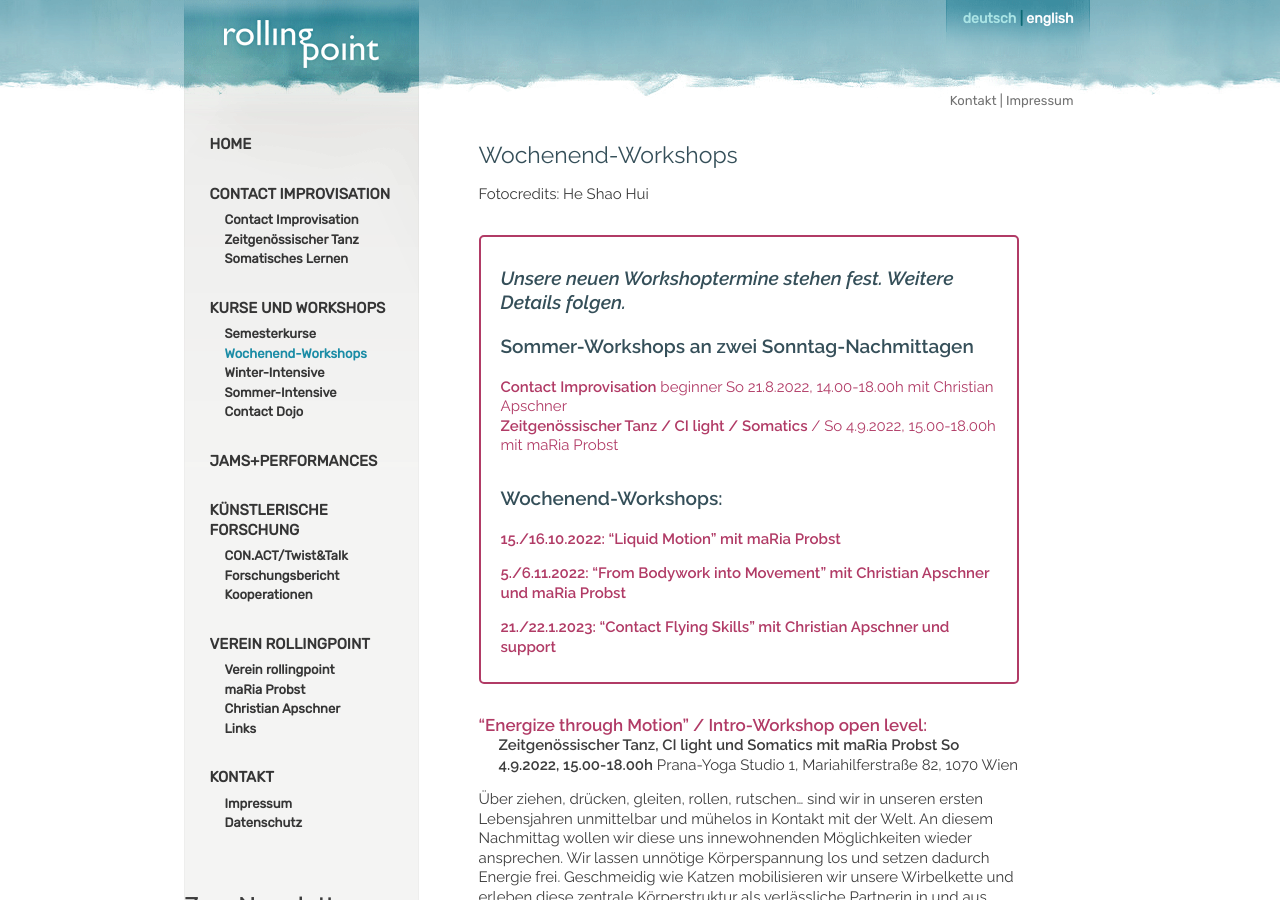
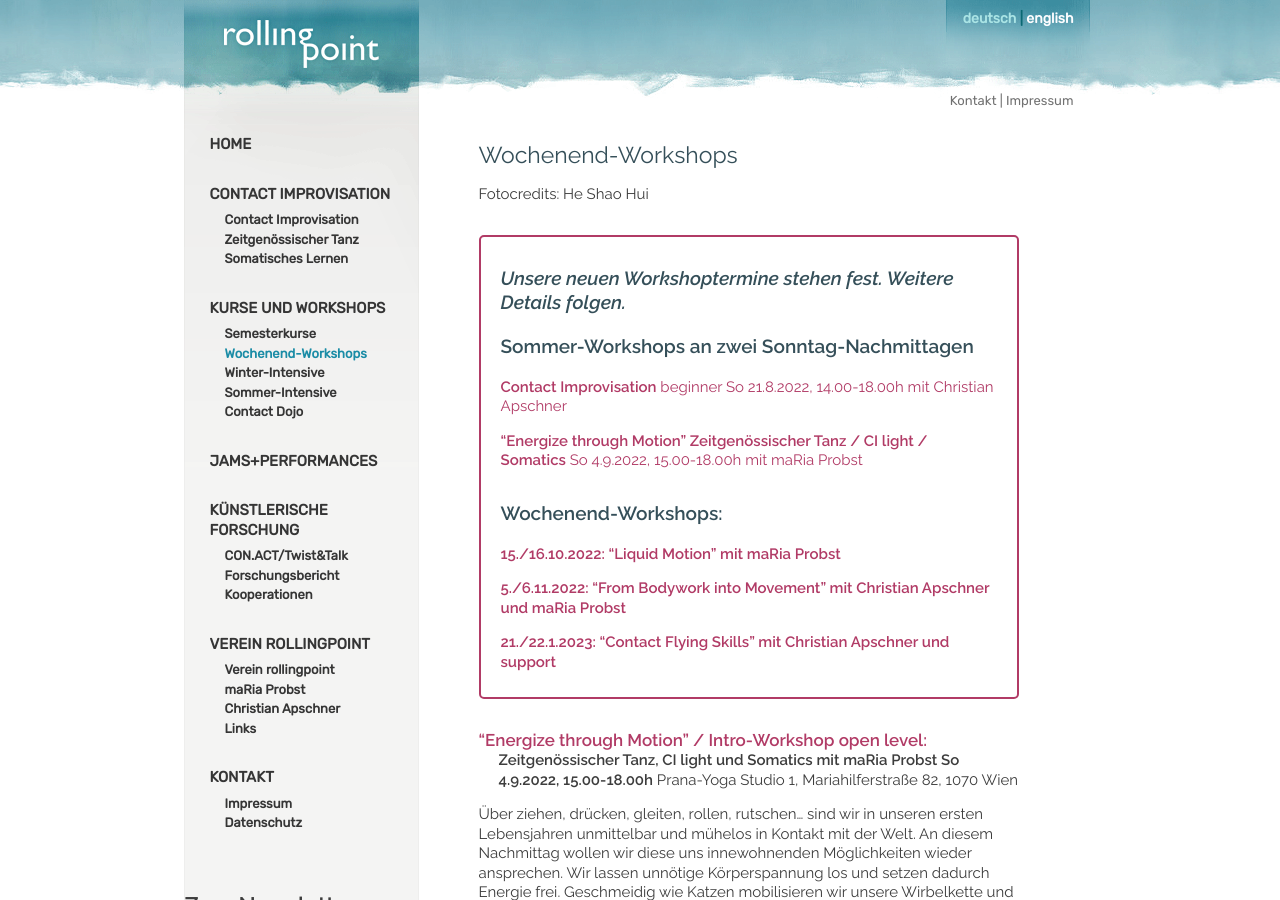
Before and after one commit to manulari/rollingpointat, a Jekyll site: the page built from _pages_de/workshops.md, in a window 1280 px wide and 900 px high. Built offline with Jekyll 4.4.1, drawn with Linux system fonts in a browser that asks for light colours; comment, search, counter and statistics services are not loaded.

Commit message:
Update page (de) “workshops”

```diff
--- a/_pages_de/workshops.md
+++ b/_pages_de/workshops.md
@@ -10,8 +10,9 @@ Fotocredits: He Shao Hui
 >
 > ### Sommer-Workshops an zwei Sonntag-Nachmittagen
 >
-> **Contact Improvisation** beginner So 21.8.2022, 14.00-18.00h mit Christian Apschner\
-> **Zeitgenössischer Tanz / CI light /** **Somatics** / So 4.9.2022, 15.00-18.00h mit maRia Probst
+> **Contact Improvisation** beginner So 21.8.2022, 14.00-18.00h mit Christian Apschner
+>
+> **"Energize through Motion"   Zeitgenössischer Tanz / CI light /** **Somatics**   So 4.9.2022, 15.00-18.00h mit maRia Probst
 >
 > ### Wochenend-Workshops:
 >
```
